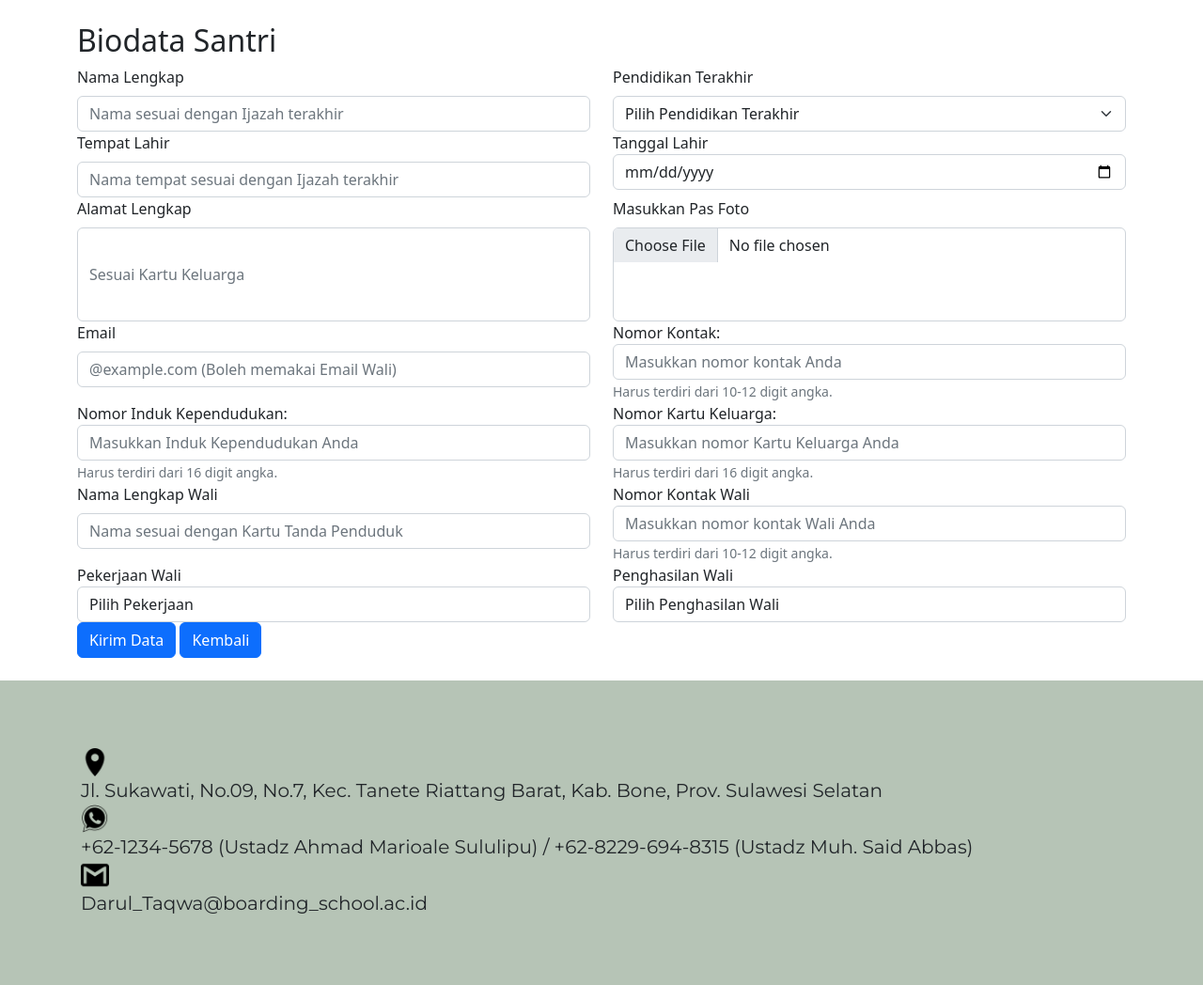
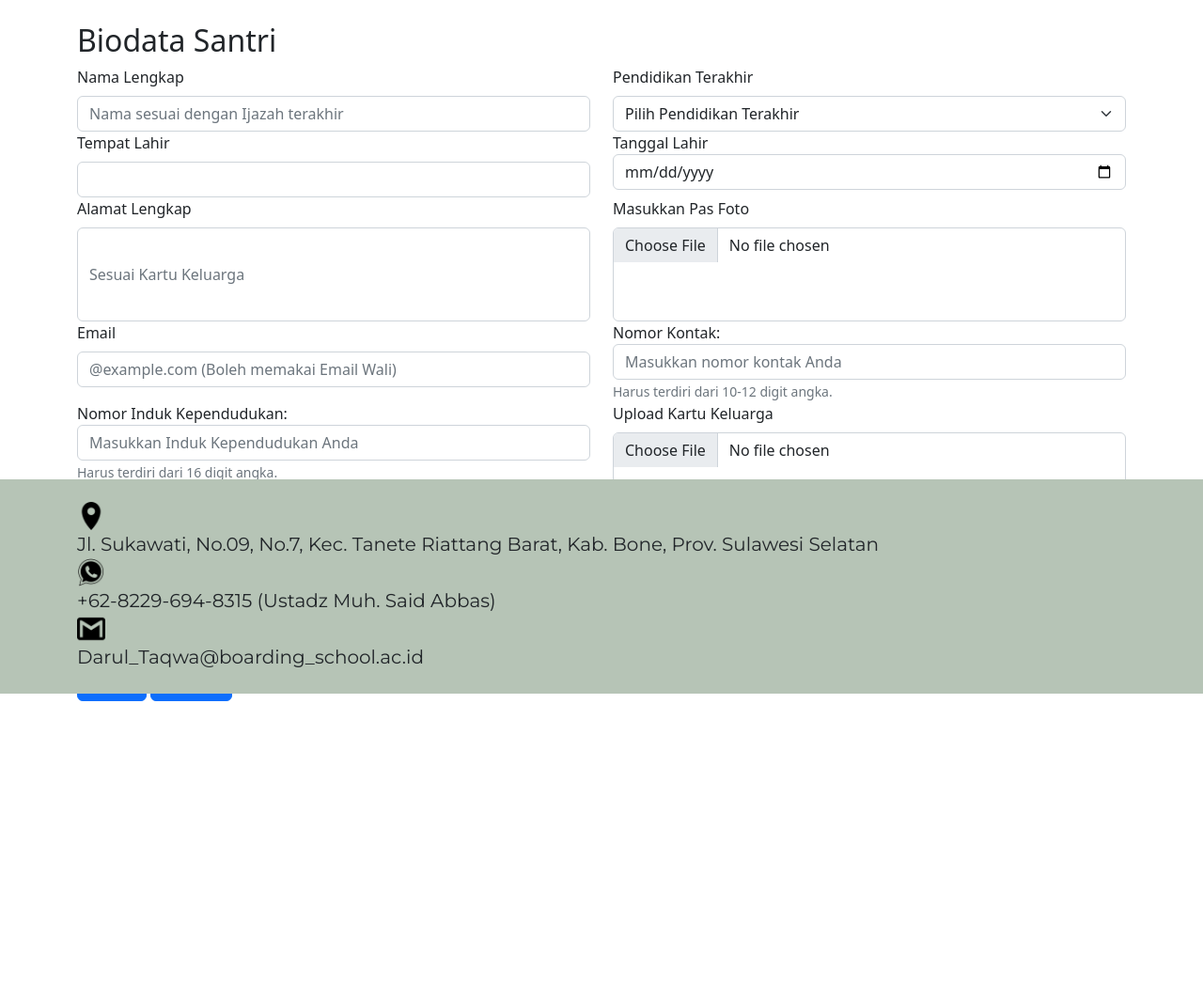
Before and after one commit to AhsanulKhaliq/Copy-dari-Mario, a PHP site: page /index.php?p=regist in a window 1280 px wide. Shown: the part 62-1110 px from the top of the page at 94% size. After the commit the page ends 808 px from the top, so only its background shows below. Run offline with PHP 8.4, Linux system fonts and the light colour scheme.

Commit message:
Read data santri

```diff
--- a/footer.php
+++ b/footer.php
@@ -1,13 +1,11 @@
-    <footer class="bd-footer py-4 py-md-4 mt-4 bg-body-tertiary absolute-bottom" style="background-color: #B6C4B6; font-family: Montserrat;">
-    <div class="container py-4 py-md-5 px-4 px-md-3">
-            <div class="col-md-1">
-               </div>
+    <footer class="bd-footer py-4 py-md-4 mt-4 bg-body-tertiary fixed-bottom" style="background-color: #B6C4B6; font-family: Montserrat;">
+    <div class="container">
             <div class="col-md-11">
             <img src="assets/pngwing.png" style="width: 30px; height:30px;" class='d-block me-2'></img>
             <span class="fs-5">Jl. Sukawati, No.09, No.7, Kec. Tanete Riattang Barat, Kab. Bone, Prov. Sulawesi Selatan</spanp>
-            <span class="fs-5"><img src="assets/kontak.png" style="width: 30px; height:30px;" class='d-block me-2'>+62-1234-5678 (Ustadz Ahmad Marioale Sululipu) / +62-8229-694-8315 (Ustadz Muh. Said Abbas)</img></spanp>
+            <span class="fs-5"><img src="assets/kontak.png" style="width: 30px; height:30px;" class='d-block me-2'>+62-8229-694-8315 (Ustadz Muh. Said Abbas)</img></spanp>
             <span class="fs-5"><img src="assets/gmail.png" style="width: 30px; height:30px;" class='d-block me-2'>Darul_Taqwa@boarding_school.ac.id</img></span>
-    </div>
+            </div>
     </footer>
     <script src="https://cdn.jsdelivr.net/npm/bootstrap@523distjsbootstrapbundleminjs" integrity="sha384-kenU1KFdBIe4zVF0s0G1M5b4hcpxyD9F7jL+jjXkk+Q2h455rYXK/7HAuoJl+0I4" crossorigin="anonymous"></script>
 </body>
--- a/pages/regist.php
+++ b/pages/regist.php
@@ -1,11 +1,11 @@
 <h2>Biodata Santri</h2>
-
 <form class="form-group">
   <div class="row">
     <div class="col-sm">
       <label for="inputNama" class="form-label">Nama Lengkap</label>
       <input type="text" class="form-control" placeholder="Nama sesuai dengan Ijazah terakhir" id="inputNama">
     </div>
+
     <div class="col-sm">
       <label for="selectSekolah" class="form-label">Pendidikan Terakhir</label>
       <select class="form-select" aria-label="Default select example">
@@ -16,34 +16,40 @@
       </select>
     </div>
   </div>
+
   <div class="row">
     <div class="col-sm">
       <label for="inputTempatLahir" class="form-label">Tempat Lahir</label>
-    <input type="text" class="form-control" placeholder="Nama tempat sesuai dengan Ijazah terakhir" id="inputNama">
+      <input type="text" class="form-control" id="inputTempatLahir">
     </div>
+
     <div class="col-sm">
-        <label for="InputTanggal">Tanggal Lahir</label>
-        <input type="date" class="form-control" id="tanggal" name="tanggal">
+      <label for="inputTanggalLahir">Tanggal Lahir</label>
+      <input type="date" class="form-control" id="inputTanggalLahir" name="tanggal">
     </div>
   </div>
+
   <div class="row">
     <div class="col-md-6">
       <label for="inputAlamat" class="form-label">Alamat Lengkap</label>
-    <input type="text" class="form-control" id="inputAddress" placeholder="Sesuai Kartu Keluarga" style="height: 100px">
+      <input type="text" class="form-control" id="inputAlamat" placeholder="Sesuai Kartu Keluarga" style="height: 100px">
     </div>
+
     <div class="col-md-6">
-  <label for="pilihFile" class="form-label">Masukkan Pas Foto</label>
-  <input class="form-control" type="file" id="formFile" style="height: 100px">
+      <label for="pasFoto" class="form-label">Masukkan Pas Foto</label>
+      <input class="form-control" type="file" id="pasFoto" style="height: 100px">
     </div>
   </div>
+
   <div class="row">
     <div class="col-sm">
       <label for="inputEmail" class="form-label">Email</label>
       <input type="email" class="form-control" id="inputEmail" placeholder="@example.com (Boleh memakai Email Wali)">
     </div>
+
     <div class="col-sm">
-        <label for="inptuKontak">Nomor Kontak:</label>
-        <input type="tel" class="form-control" id="nomor" name="nomorKontak" placeholder="Masukkan nomor kontak Anda" pattern="[0-9]{10,12}" minlength="10" maxlength="12">
+      <label for="inputKontak">Nomor Kontak:</label>
+      <input type="tel" class="form-control" id="inputKontak" name="inputKontak" placeholder="Masukkan nomor kontak Anda" pattern="[0-9]{10,12}" minlength="10" maxlength="12">
       <small id="nomorKontak" class="form-text text-muted">Harus terdiri dari 10-12 digit angka.</small>
     </div>
   </div>
@@ -51,16 +57,16 @@
   <div class="row">
     <div class="col-sm">
       <label for="inputNik">Nomor Induk Kependudukan:</label>
-        <input type="tel" class="form-control" id="nomor" name="nomorNik" placeholder="Masukkan Induk Kependudukan Anda" pattern="[0-9]" minlength="15" maxlength="16">
+      <input type="tel" class="form-control" id="inputNik" name="nomorNik" placeholder="Masukkan Induk Kependudukan Anda" pattern="[0-9]" minlength="15" maxlength="16">
       <small id="nomorKontak" class="form-text text-muted">Harus terdiri dari 16 digit angka.</small>
     </div>
 
     <div class="col-sm">
-        <label for="inputNik">Nomor Kartu Keluarga:</label>
-        <input type="tel" class="form-control" id="nomor" name="nomorNik" placeholder="Masukkan nomor Kartu Keluarga Anda" pattern="[0-9]" minlength="15" maxlength="16">
-        <small id="nomorKontak" class="form-text text-muted">Harus terdiri dari 16 digit angka.</small>
+      <label for="fileKK" class="form-label">Upload Kartu Keluarga</label>
+      <input class="form-control" type="file" id="fileKK" style="height: 100px">
     </div>
   </div>
+
   <div class="row">
     <div class="col-sm">
       <label for="inputNamaWali" class="form-label">Nama Lengkap Wali</label>
@@ -109,10 +115,10 @@
   </div>
 
   <div class="col-sm">
-      <button type="submit" class="btn btn-primary">Kirim Data</button>
+    <button type="submit" class="btn btn-primary">Daftar</button>
     <button type="cancel" class="btn btn-primary">Kembali</button>
   </div>
-
+</form>
 
 <script>
   function showInput(select) {
```
Also changed, not shown: class/class.Santri.php (+51 -25 lines), pages/listSantri.php (+33 -0 lines). Lines whose indentation alone changed are shown as unchanged.
